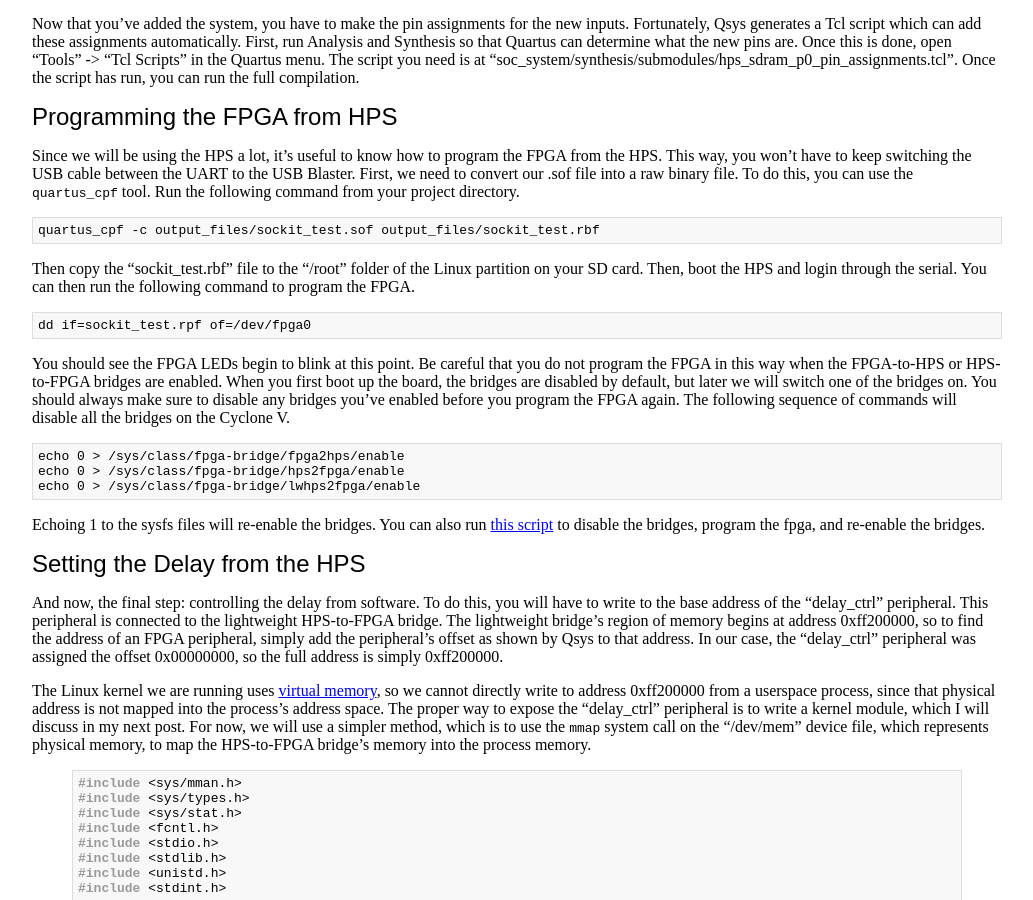
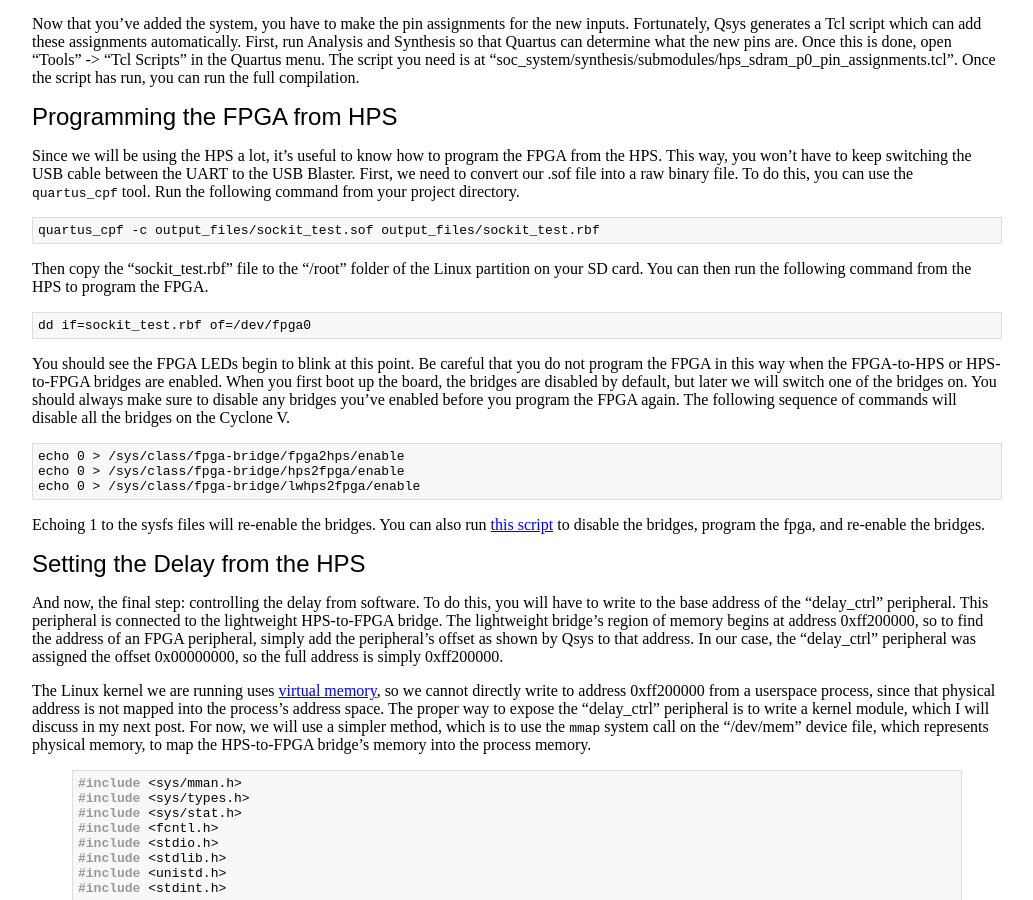
Before and after one commit to zhemao/zhemao.github.com, a Jekyll site: the page built from _posts/2013-12-27-sockit-3.markdown, in a window 1280 px wide and 900 px high, scrolled down 4882 px. Shown: the whole window, without its empty margins (123-1156 px from the left). Built offline with Jekyll 4.4.1, drawn with Linux system fonts in a browser that asks for light colours.

Commit message:
fix typo: rpf should be rbf

```diff
--- a/_posts/2013-12-27-sockit-3.markdown
+++ b/_posts/2013-12-27-sockit-3.markdown
@@ -308,10 +308,10 @@ Run the following command from your project directory.
     quartus_cpf -c output_files/sockit_test.sof output_files/sockit_test.rbf
 
 Then copy the "sockit\_test.rbf" file to the "/root" folder of the Linux
-partition on your SD card. Then, boot the HPS and login through the serial.
-You can then run the following command to program the FPGA.
+partition on your SD card. You can then run the following command from the
+HPS to program the FPGA.
 
-    dd if=sockit_test.rpf of=/dev/fpga0
+    dd if=sockit_test.rbf of=/dev/fpga0
 
 You should see the FPGA LEDs begin to blink at this point.
 Be careful that you do not program the FPGA in this way when the FPGA-to-HPS
```
